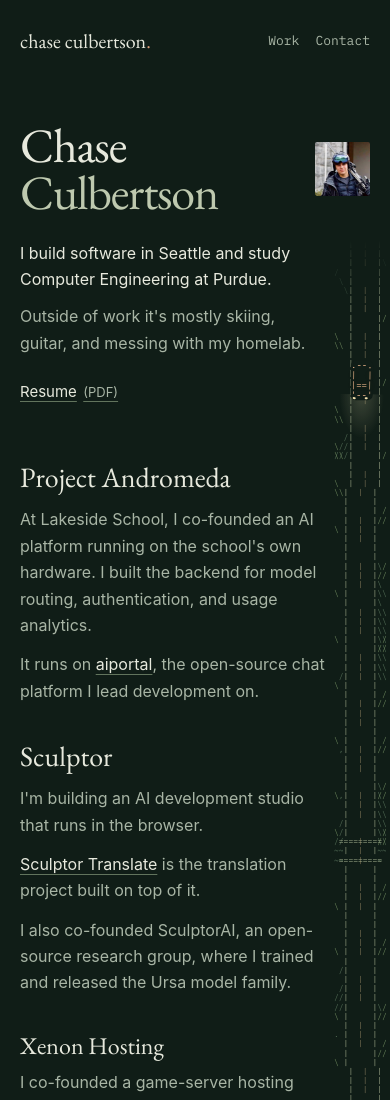
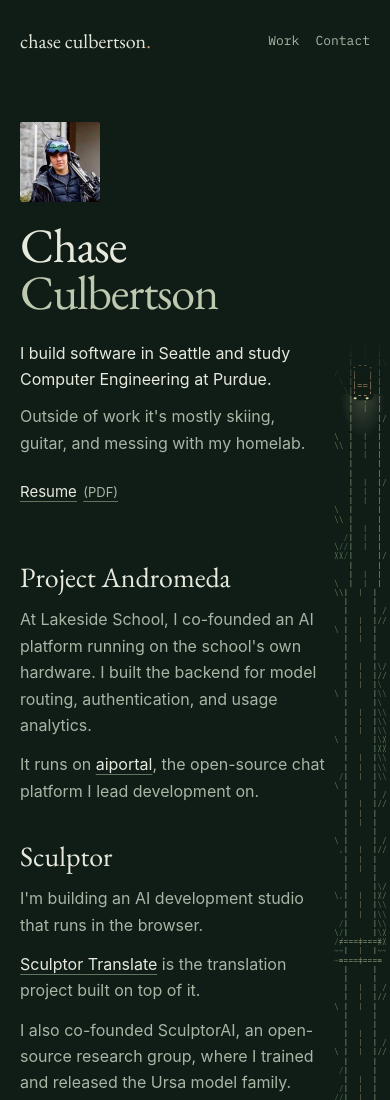
Before and after one commit to ExplodingCB/Orange, a plain HTML site: page index.html in a window 390 px wide. Shown: the top 1100 px of the page. Drawn offline with nearby package versions, Linux system fonts and the light colour scheme.

Commit message:
Give the mobile portrait its own space above the name

```diff
--- a/index.html
+++ b/index.html
@@ -11,7 +11,7 @@
     <link rel="preconnect" href="https://fonts.googleapis.com">
     <link rel="preconnect" href="https://fonts.gstatic.com" crossorigin>
     <link href="https://fonts.googleapis.com/css2?family=EB+Garamond:ital,wght@0,400;0,500;1,400&family=IBM+Plex+Mono:wght@400;500&display=swap" rel="stylesheet">
-    <link rel="stylesheet" href="styles.css">
+    <link rel="stylesheet" href="styles.css?v=20260904-portrait">
     <script src="journey.js" defer></script>
 </head>
 <body id="top">
--- a/styles.css
+++ b/styles.css
@@ -180,13 +180,13 @@ h1 span { color: var(--fern); }
     .hero { padding-block: 2.5rem 3rem; }
     .intro-heading {
         display: grid;
-        grid-template-columns: minmax(0, 1fr) clamp(3rem, 14vw, 4rem);
-        align-items: center;
-        gap: 1rem;
+        grid-template-columns: minmax(0, 1fr);
+        justify-items: start;
+        gap: 1.25rem;
         width: calc(100% + var(--road-space));
     }
     h1 { font-size: clamp(3rem, 12vw, 4rem); line-height: .98; }
-    .portrait { width: 100%; }
+    .portrait { grid-row: 1; width: 80px; height: 80px; object-fit: cover; }
     .intro-copy { margin-top: 1.5rem; }
     .work { max-width: none; }
     .secondary-project h2 { font-size: 1.5rem; }
```
